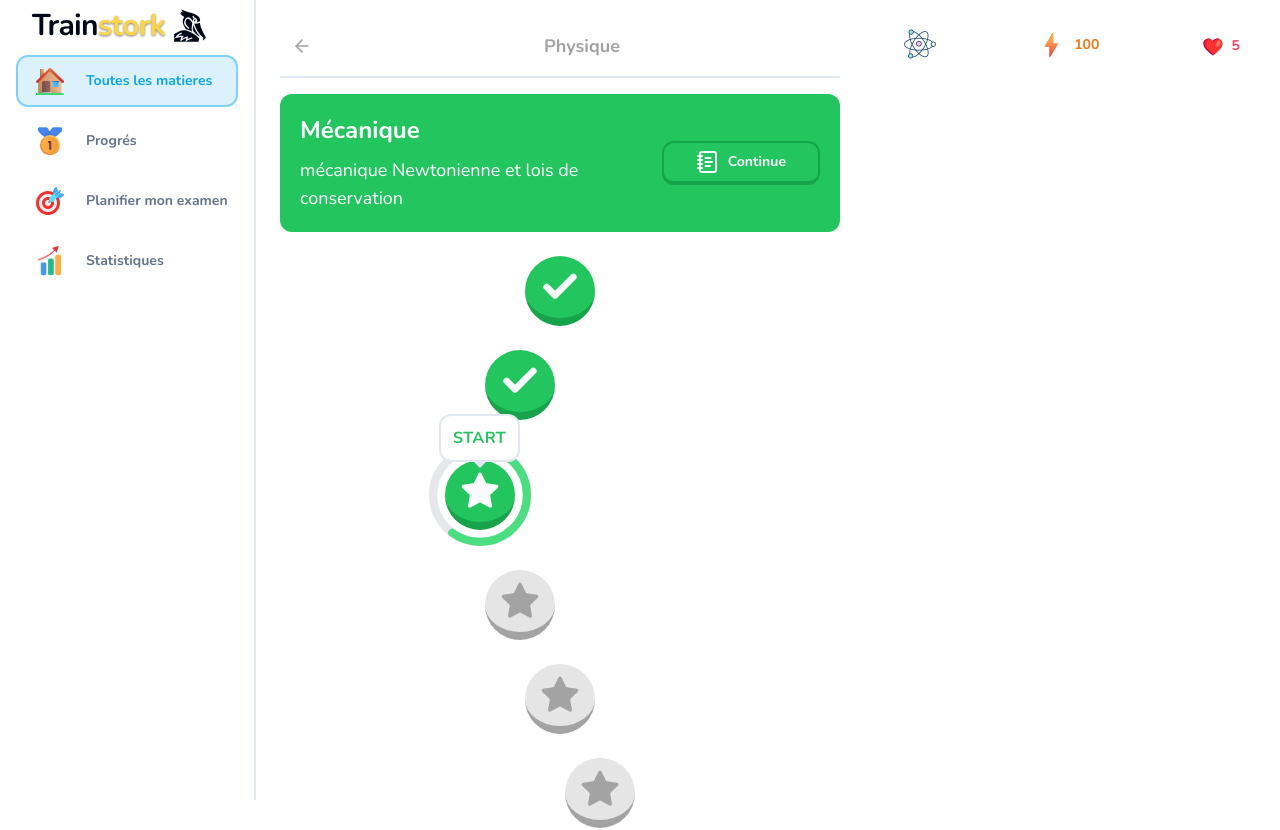
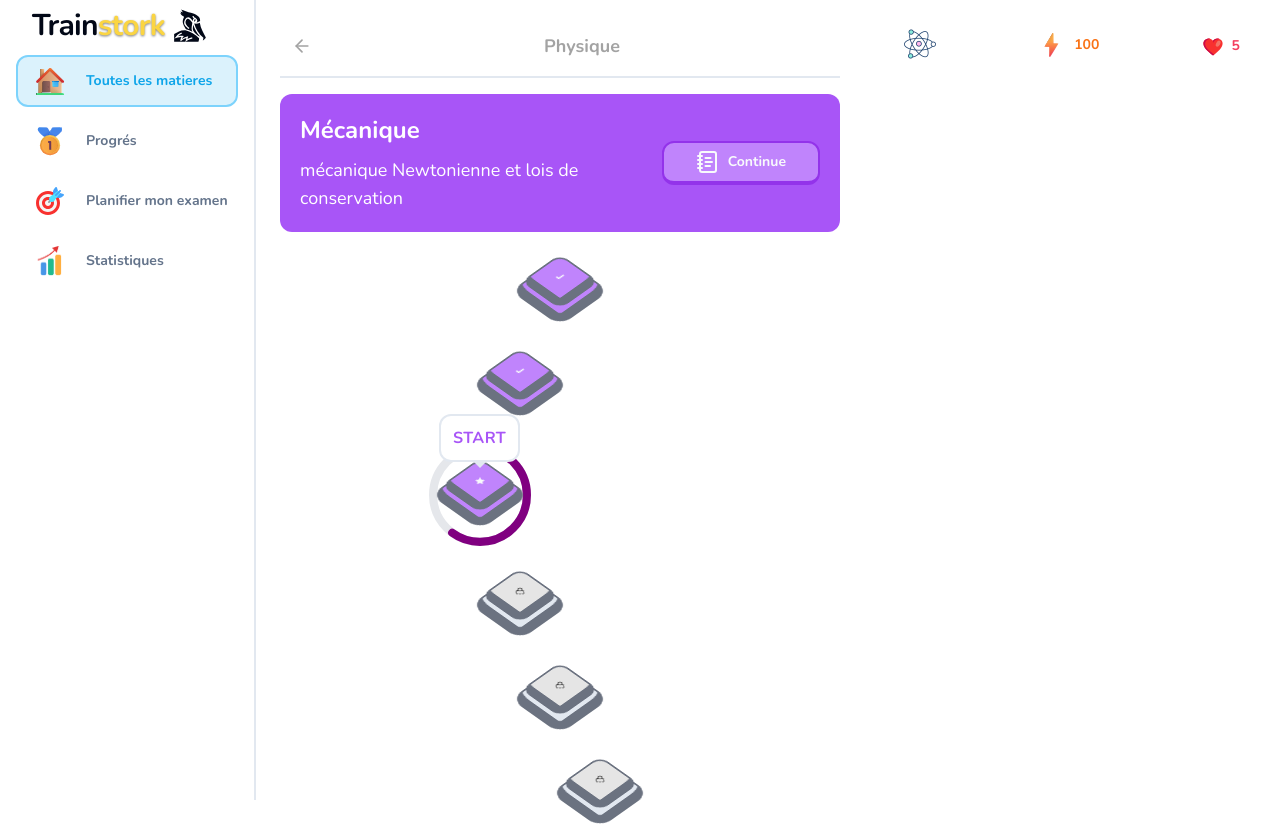
Before and after one commit to elhamidimed/EdStork, a Next.js app: page /courses in a window 1280 px wide. Shown: the top 830 px of the page. Built offline with nearby package versions, Linux system fonts and the light colour scheme.

Commit message:
modified the buttons a little

```diff
--- a/src/app/(main)/lesson-button.tsx
+++ b/src/app/(main)/lesson-button.tsx
@@ -1,13 +1,15 @@
 "use client";
 
 import Link from "next/link";
-import { Check, Crown, Star } from "lucide-react";
+import { Check, Crown, Star, Lock } from "lucide-react";
 import { CircularProgressbarWithChildren } from "react-circular-progressbar";
 
 import { cn } from "@/lib/utils";
 import { Button } from "@/components/ui/button";
 
 import "react-circular-progressbar/dist/styles.css";
+
+// TODO : refactor the color to depend on the subject
 
 type Props = {
   id: number;
@@ -47,7 +49,7 @@ export const LessonButton = ({
   const isLast = index === totalCount;
   const isCompleted = !current && !locked;
 
-  const Icon = isCompleted ? Check : isLast ? Crown : Star;
+  const Icon = isCompleted ? Check : isLast ? Crown : locked ? Lock : Star;
 
   const href = isCompleted ? `/lesson/${id}` : "/lesson";
 
@@ -66,7 +68,7 @@ export const LessonButton = ({
       >
         {current ? (
           <div className="h-[102px] w-[102px] relative">
-            <div className="absolute -top-6 left-2.5 px-3 py-2.5 border-2 font-bold uppercase text-green-500 bg-white rounded-xl animate-bounce tracking-wide z-10">
+            <div className="absolute -top-6 left-2.5 px-3 py-2.5 border-2 font-bold uppercase text-purple-500 bg-white rounded-xl animate-bounce tracking-wide z-10">
               Start
               <div className="absolute left-1/2 -bottom-2 w-0 h-0 border-x-8 border-x-transparent border-t-8 transform -translate-x-1/2" />
             </div>
@@ -74,46 +76,66 @@ export const LessonButton = ({
               value={Number.isNaN(percentage) ? 0 : percentage}
               styles={{
                 path: {
-                  stroke: "#4ade80",
+                  stroke: "purple",
                 },
                 trail: {
                   stroke: "#e5e7eb",
                 },
               }}
             >
+              <div
+                className={cn(
+                  "flex items-center justify-center h-[70px] w-[70px] rounded-2xl border-2 border-b-[12px] border-r-[12px] border-gray-500 ",
+                  locked ? "bg-slate-200" : "bg-purple-400"
+                )}
+                style={{ transform: "rotateX(45deg) rotateZ(45deg)" }}
+              >
                 <Button
-                size="rounded"
                   variant={locked ? "locked" : "secondary"}
-                className="h-[70px] w-[70px] border-b-8 hover:border-b-2"
+                  className={cn(
+                    "-mt-[10px] -ml-[10px] h-[55px] w-[55px] border-2 border-b-[11px] border-r-[11px] hover:-mt-1 hover:-ml-1 border-gray-500 ",
+                    !locked ? "bg-purple-400 hover:bg-purple-300" : ""
+                  )}
                 >
                   <Icon
                     className={cn(
-                    "h-10 w-10",
+                      "-rotate-45",
                       locked
-                      ? "fill-neutral-400 text-neutral-400 stroke-neutral-400"
-                      : "fill-primary-foreground text-primary-foreground",
+                        ? "fill-neutral-400 text-neutral-400 stroke-neutral-400 "
+                        : "fill-primary-foreground text-primary-foreground ",
                       isCompleted && "fill-none stroke-[4]"
                     )}
                   />
                 </Button>
+              </div>
             </CircularProgressbarWithChildren>
           </div>
         ) : (
+          <div
+            className={cn(
+              "flex items-center justify-center h-[70px] w-[70px] rounded-2xl border-2 border-b-[12px] border-r-[12px] border-gray-500 ",
+              locked ? "bg-slate-200" : "bg-purple-400"
+            )}
+            style={{ transform: "rotateX(45deg) rotateZ(45deg)" }}
+          >
             <Button
-            size="rounded"
               variant={locked ? "locked" : "secondary"}
-            className="h-[70px] w-[70px] border-b-8 hover:border-b-2"
+              className={cn(
+                "-mt-[10px] -ml-[10px] h-[55px] w-[55px] border-2 border-b-[11px] border-r-[11px] hover:-mt-1 hover:-ml-1 border-gray-500 ",
+                !locked ? "bg-purple-400 hover:bg-purple-300" : ""
+              )}
             >
               <Icon
                 className={cn(
-                "h-10 w-10",
+                  "-rotate-45",
                   locked
-                  ? "fill-neutral-400 text-neutral-400 stroke-neutral-400"
-                  : "fill-primary-foreground text-primary-foreground",
+                    ? " stroke-black h-5 w-5 "
+                    : "fill-primary-foreground text-primary-foreground ",
                   isCompleted && "fill-none stroke-[4]"
                 )}
               />
             </Button>
+          </div>
         )}
       </div>
     </Link>
--- a/src/app/(main)/lessons-banner.tsx
+++ b/src/app/(main)/lessons-banner.tsx
@@ -10,7 +10,7 @@ type Props = {
 
 export const UnitBanner = ({ title, description }: Props) => {
   return (
-    <div className="w-full rounded-xl bg-green-500 p-5 text-white flex items-center justify-between">
+    <div className="w-full rounded-xl bg-purple-500 p-5 text-white flex items-center justify-between">
       <div className="space-y-2.5">
         <h3 className="text-2xl font-bold">{title}</h3>
         <p className="text-lg">{description}</p>
@@ -19,7 +19,7 @@ export const UnitBanner = ({ title, description }: Props) => {
         <Button
           size="lg"
           variant="secondary"
-          className="hidden xl:flex border-2 border-b-4 active:border-b-2"
+          className="hidden xl:flex border-2 border-b-4 active:border-b-2 bg-purple-400 border-purple-600"
         >
           <NotebookText className="mr-2" />
           Continue
```
Lines whose indentation alone changed are shown as unchanged.
